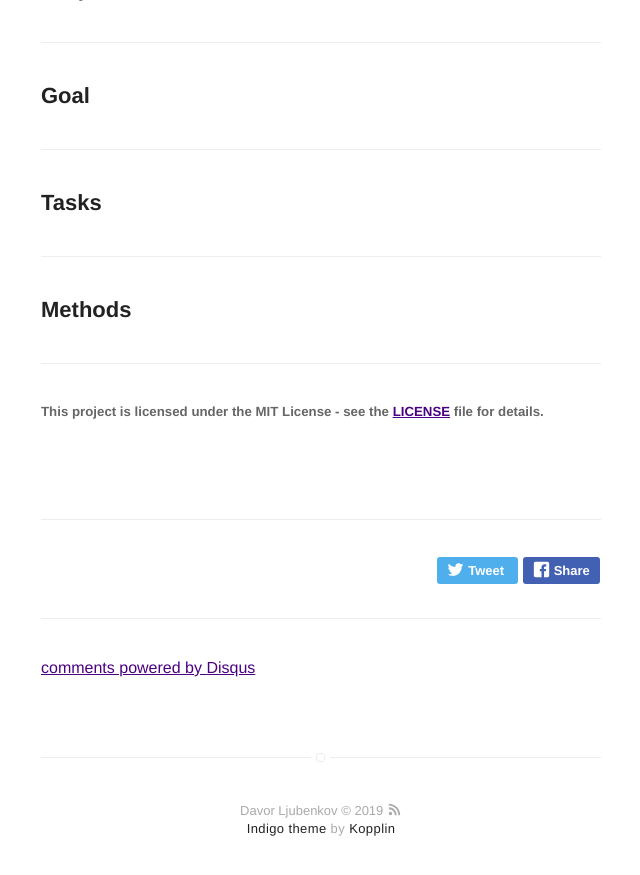
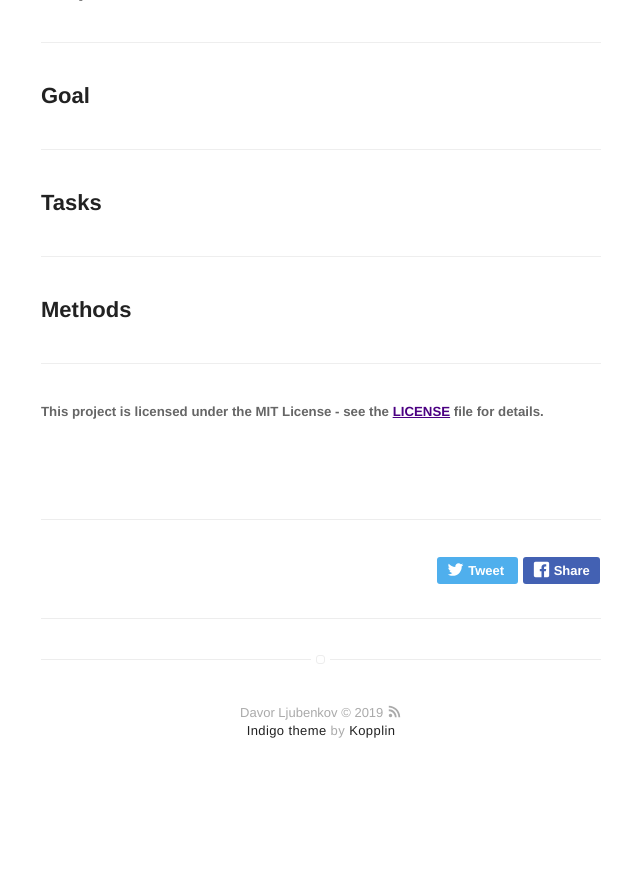
Before and after one commit to dljubenk/dljubenk.github.io, a Jekyll site: the page built from _posts/2019-02-01-project-description.markdown, in a window 1280 px wide and 900 px high, scrolled down 1464 px. Shown: the top 875 px of the window, without its empty margins (319-959 px from the left). Built offline with Jekyll 4.4.1, drawn with Linux system fonts in a browser that asks for light colours; comment, search, counter and statistics services are not loaded; after the commit the page ends 2266 px from its top, so only the background shows below that; part of the change alters nothing that is shown.

Commit message:
Update _config.yml

```diff
--- a/_config.yml
+++ b/_config.yml
@@ -28,9 +28,11 @@ permalink: /:title/
 # analytics-piwik-url: 'piwik.my-host.com'
 # analytics-piwik-id: 1
 
+# COMMENTS
 # if you don't want comments in your posts, leave categories empty
-disqus:
-  shortname: mydisqus # enter this from your disqus account
+#disqus:
+epoch:
+  #shortname: mydisqus # enter this from your disqus account
   categories: [blog, project] # only show disqus for posts that have these categories
 
 # if you don't have any of social below, comment the line
```
